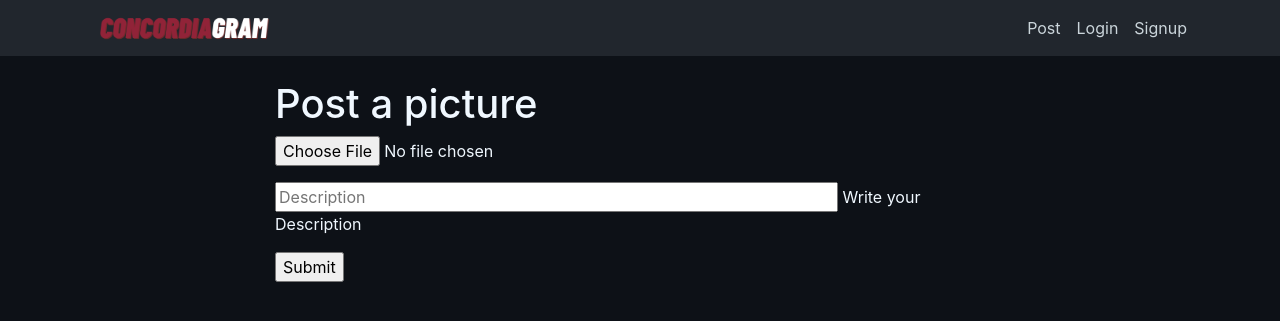
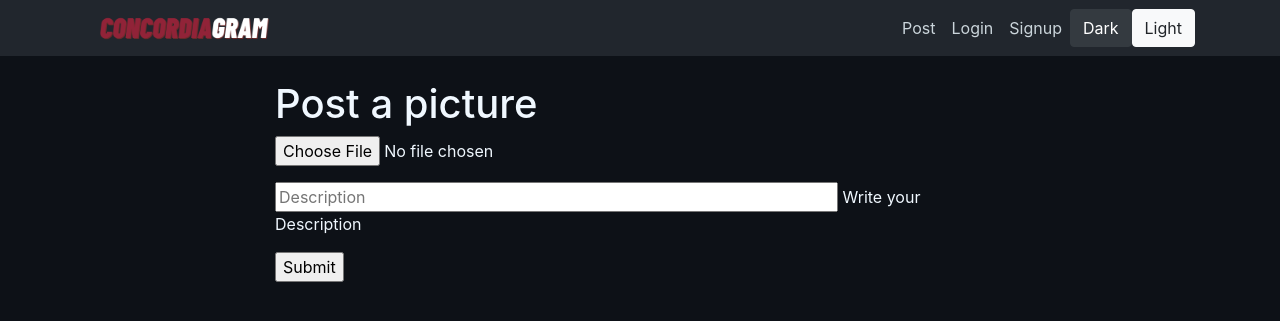
Before and after one commit to gfdb/SOEN341, a Flask app: page /posting in a window 1280 px wide. Shown: the top 321 px of the page. Run offline with Flask 2, Linux system fonts and the light colour scheme; some libraries are stand-ins or nearby versions.

Commit message:
changing the html for the theme swap #50

```diff
--- a/app/templates/layout.html
+++ b/app/templates/layout.html
@@ -8,7 +8,7 @@
     <!-- Bootstrap CSS -->
     <link rel="stylesheet" href="https://maxcdn.bootstrapcdn.com/bootstrap/4.0.0/css/bootstrap.min.css" integrity="sha384-Gn5384xqQ1aoWXA+058RXPxPg6fy4IWvTNh0E263XmFcJlSAwiGgFAW/dAiS6JXm" crossorigin="anonymous">
 
-    <link rel="stylesheet" type="text/css" href="{{ url_for('static', filename='main.css') }}">
+    <link id="styling" rel="stylesheet" type="text/css" href="/static/main.css">
         <title>Concordiagram</title>
 
 
@@ -53,7 +53,8 @@
                       <a class="nav-item nav-link" href="/register">Signup</a>
                     </div>
                 {% endif %}
-
+                <button onclick="swapStylesheetdark();" type="button" class="btn btn-dark">Dark</button>
+                <button onclick="swapStylesheetlight();" type="button" class="btn btn-light">Light</button>
               </div>
             </div>
           </nav>
@@ -74,5 +75,7 @@
     <script src="https://cdnjs.cloudflare.com/ajax/libs/popper.js/1.12.9/umd/popper.min.js" integrity="sha384-ApNbgh9B+Y1QKtv3Rn7W3mgPxhU9K/ScQsAP7hUibX39j7fakFPskvXusvfa0b4Q" crossorigin="anonymous"></script>
     <script src="https://maxcdn.bootstrapcdn.com/bootstrap/4.0.0/js/bootstrap.min.js" integrity="sha384-JZR6Spejh4U02d8jOt6vLEHfe/JQGiRRSQQxSfFWpi1MquVdAyjUar5+76PVCmYl" crossorigin="anonymous"></script>
     <script type="text/javascript" src="{{ url_for('static', filename='scripts/clear.js') }}"></script>
+    <script type="text/javascript" src="{{ url_for('static', filename='scripts/swapdark.js') }}"></script>
+    <script type="text/javascript" src="{{ url_for('static', filename='scripts/swaplight.js') }}"></script>
 </body>
 </html>
```
